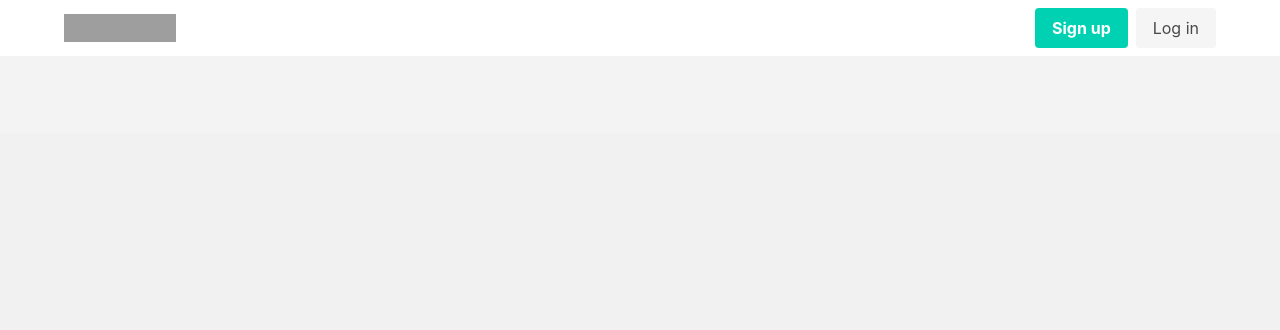
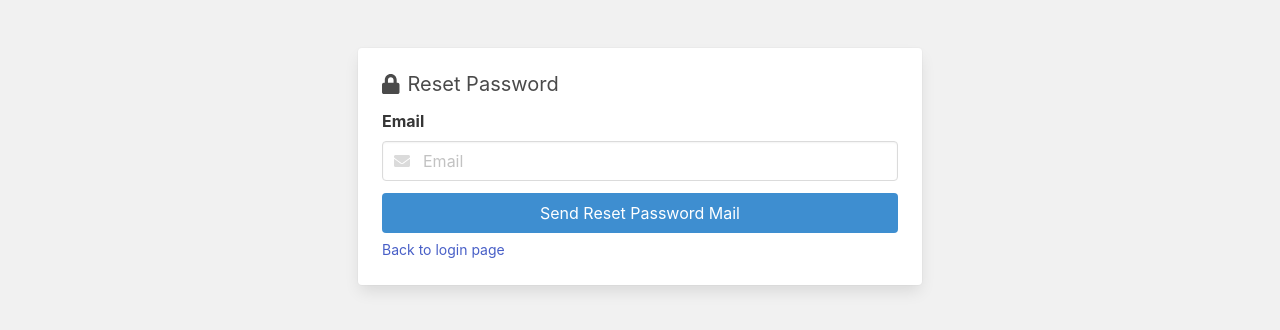
Before and after one commit to karahman34/forum-frontend, a Vue app: page /reset-password in a window 1280 px wide. Shown: the top 330 px of the page. Built offline with nearby package versions, Linux system fonts and the light colour scheme; no server answers; grey boxes are pictures that could not be loaded; what vue-sanitize would draw is missing.

Commit message:
add reset-password page

```diff
--- a/src/api/singleApi.js
+++ b/src/api/singleApi.js
@@ -3,5 +3,8 @@ import { http } from '@/plugins/httpPlugin'
 export default {
   sendVerifyEmail() {
     return http.post('/send-verify-email')
+  },
+  sendResetPasswordMail(payload) {
+    return http.post('/reset-password', payload)
   }
 }
--- a/src/router/index.js
+++ b/src/router/index.js
@@ -29,6 +29,16 @@ const routes = [
       guest: true
     },
     component: () => import('@/views/Register')
+  },
+  {
+    path: '/reset-password',
+    name: 'Reset_Password',
+    meta: {
+      title: 'Reset Password',
+      layout: 'auth',
+      guest: true
+    },
+    component: () => import('@/views/ResetPassword')
   },
   {
     path: '/profile',
--- a/src/views/Login.vue
+++ b/src/views/Login.vue
@@ -84,7 +84,9 @@
                   <!-- Forgot Passowrd -->
                   <div class="column is-half">
                     <div class="is-flex is-justify-content-flex-end">
-                      <a href="#" class="mt-1">Forgot Password ?</a>
+                      <router-link class="mt-1" :to="{ name: 'Reset_Password' }"
+                        >Forgot Password ?</router-link
+                      >
                     </div>
                   </div>
                 </div>
--- /dev/null
+++ b/src/views/ResetPassword.vue
@@ -0,0 +1,130 @@
+<template>
+  <div>
+    <div class="columns is-centered">
+      <div class="column is-half-desktop">
+        <!-- Alert -->
+        <alert
+          v-if="alert.message"
+          class="mb-3"
+          :message="alert.message"
+          :light="false"
+          :type="alert.error ? 'danger' : 'success'"
+        ></alert>
+
+        <!-- The Card -->
+        <div class="card">
+          <div class="card-content">
+            <!-- Header -->
+            <div class="subtitle mb-3">
+              <i class="fas fa-lock"></i>
+              <span class="ml-2">Reset Password</span>
+            </div>
+
+            <!-- The Form -->
+            <form @submit.prevent="sendResetPassword">
+              <!-- Email -->
+              <div class="field">
+                <label for="email" class="label">Email</label>
+                <div class="control has-icons-left">
+                  <input
+                    id="email"
+                    v-model="form.email"
+                    type="email"
+                    class="input"
+                    :class="{ 'is-danger': error }"
+                    placeholder="Email"
+                  />
+                  <span class="icon is-left">
+                    <i class="fas fa-envelope"></i>
+                  </span>
+                </div>
+
+                <p v-if="error" class="help is-danger">{{ error }}</p>
+              </div>
+
+              <!-- Button Submit -->
+              <button
+                type="submit"
+                class="button is-info is-fullwidth mb-1"
+                :class="{ 'is-loading': loading }"
+                :disabled="loading"
+              >
+                Send Reset Password Mail
+              </button>
+
+              <small>
+                <router-link :to="{ name: 'Login' }"
+                  >Back to login page</router-link
+                >
+              </small>
+            </form>
+          </div>
+        </div>
+      </div>
+    </div>
+  </div>
+</template>
+
+<script>
+import singleApi from '@/api/singleApi'
+import Alert from '@/components/Alert'
+
+export default {
+  components: {
+    Alert
+  },
+
+  data() {
+    return {
+      form: {
+        email: null
+      },
+      error: null,
+      alert: {
+        error: false,
+        message: null
+      },
+      loading: false
+    }
+  },
+
+  methods: {
+    async sendResetPassword() {
+      this.loading = true
+      this.error = null
+      this.alert = {
+        error: false,
+        message: null
+      }
+
+      try {
+        await singleApi.sendResetPasswordMail(this.form)
+
+        this.alert = {
+          message:
+            'Success to send reset password mail, please check your email.'
+        }
+
+        this.form.email = null
+      } catch (err) {
+        const errCode = err?.response?.status
+
+        if (errCode === 422) {
+          this.error = err.response.data.email[0]
+        } else {
+          this.alert = {
+            error: true,
+            message:
+              err?.response?.data?.message ||
+              'Failed to send reset password mail.'
+          }
+        }
+      } finally {
+        this.loading = false
+      }
+    }
+  }
+}
+</script>
+
+<style lang="scss" scoped></style>
```
